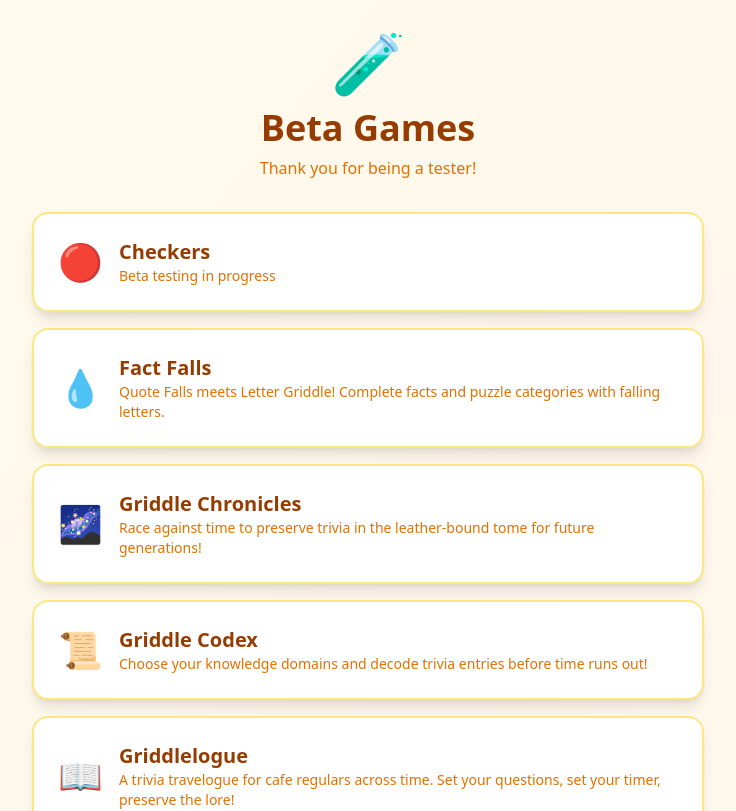
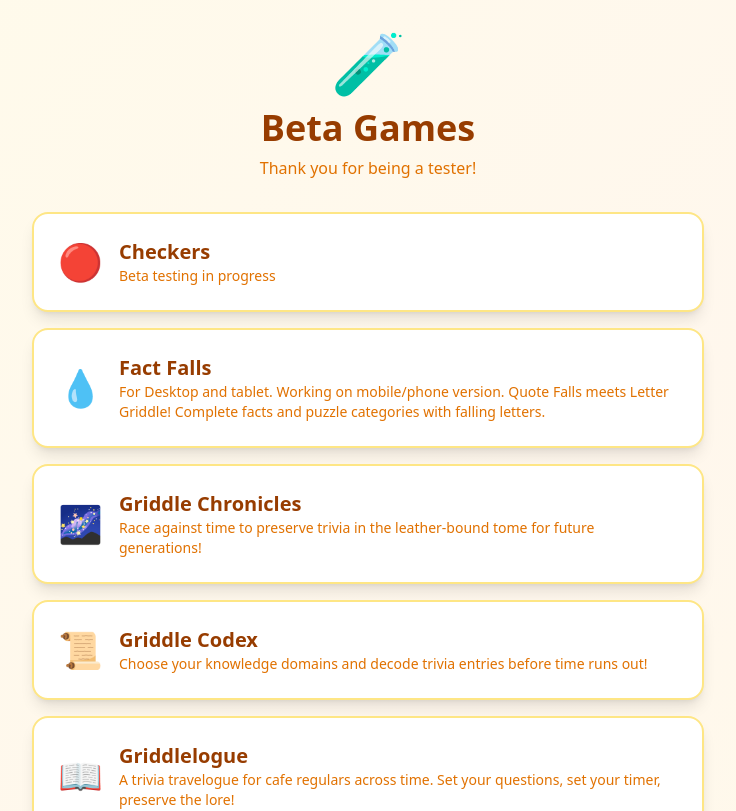
Before and after one commit to lauriegriddle/griddle-game, a Next.js app: page /beta in a window 1280 px wide. Shown: the top 811 px of the page, without its empty margins (272-1008 px from the left). Built offline with nearby package versions, Linux system fonts and the light colour scheme.

Commit message:
Add Fact Falls to beta games page

```diff
--- a/app/beta/page.js
+++ b/app/beta/page.js
@@ -10,7 +10,7 @@ export default function BetaGames() {
     name: "Fact Falls",
     href: "/factfalls",
     emoji: "💧",
-    description: "Quote Falls meets Letter Griddle! Complete facts and puzzle categories with falling letters."
+    description: "For Desktop and tablet.  Working on mobile/phone version. Quote Falls meets Letter Griddle! Complete facts and puzzle categories with falling letters."
   },
     {
       name: "Griddle Chronicles",
```
